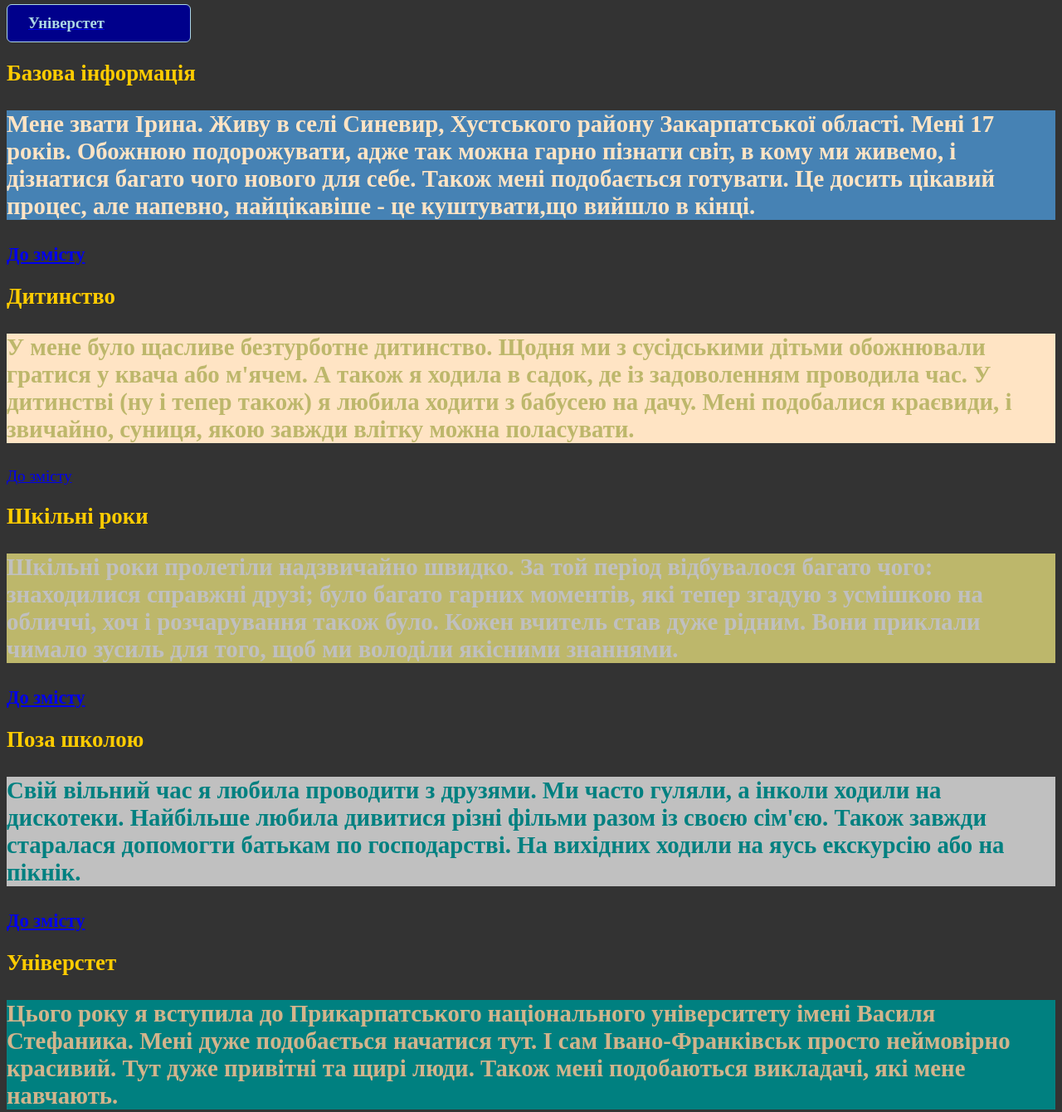
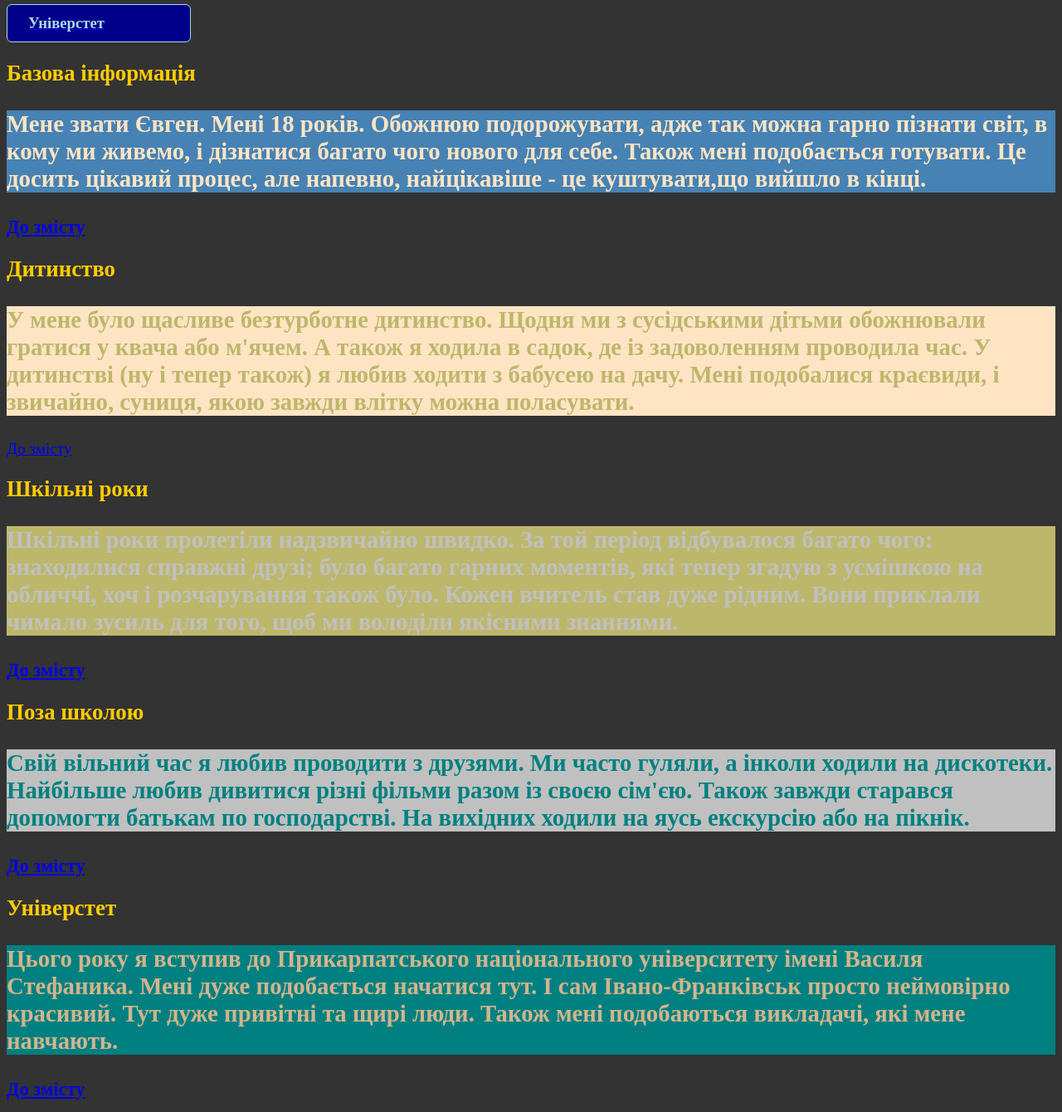
Before and after one commit to Zheka17832/Web, a plain HTML site: page lab1/biography.html in a window 1280 px wide. Shown: the part 380-1720 px from the top of the page at 83% size. Drawn offline with Linux system fonts and the light colour scheme.

Commit message:
Update biography.html

```diff
--- a/lab1/biography.html
+++ b/lab1/biography.html
@@ -10,7 +10,7 @@
 	<body>
 
 	<header>
-		<h1 id='neverever'>Автобіографія Гречин Ірини Василівни</h1>
+		<h1 id='neverever'>Автобіографія Хом'яка Євгена Васильовича</h1>
 		 <a href="index.html" id='italic'>Назад на головну</a></header>
 	<style>
 	body {
@@ -30,19 +30,19 @@
 
 	<article>
 	<h2 class="sky">Базова інформація</h2>
-	<h2 id='Inf'><p>Мене звати Ірина. Живу в селі Синевир, Хустського району Закарпатської області. Мені 17 років. Обожнюю подорожувати, адже так можна гарно пізнати світ, в кому ми живемо, і дізнатися багато чого нового для себе. Також мені подобається готувати. Це досить цікавий процес, але напевно, найцікавіше - це куштувати,що вийшло в кінці.</p></h2>
+	<h2 id='Inf'><p>Мене звати Євген. Мені 18 років. Обожнюю подорожувати, адже так можна гарно пізнати світ, в кому ми живемо, і дізнатися багато чого нового для себе. Також мені подобається готувати. Це досить цікавий процес, але напевно, найцікавіше - це куштувати,що вийшло в кінці.</p></h2>
 	<a href="#zmist"><h3 id='Uni'>До змісту</h3></a>
 	<h2 class="sky">Дитинство</h2>
-	<h2 id='Kinder'><p>У мене було щасливе безтурботне дитинство. Щодня ми з сусідськими дітьми обожнювали гратися у квача або м'ячем. А також я ходила в садок, де із задоволенням проводила час. У дитинстві (ну і тепер також) я любила ходити з бабусею на дачу. Мені подобалися краєвиди, і звичайно, суниця, якою завжди влітку можна поласувати. </p></h2>
+	<h2 id='Kinder'><p>У мене було щасливе безтурботне дитинство. Щодня ми з сусідськими дітьми обожнювали гратися у квача або м'ячем. А також я ходила в садок, де із задоволенням проводила час. У дитинстві (ну і тепер також) я любив ходити з бабусею на дачу. Мені подобалися краєвиди, і звичайно, суниця, якою завжди влітку можна поласувати. </p></h2>
 	<a href="#zmist"><h3id='Uni'>До змісту</h3></a>
 	<h2 class="sky">Шкільні роки</h2>
 	<h2 id='School'><p>Шкільні роки пролетіли надзвичайно швидко. За той період відбувалося багато чого: знаходилися справжні друзі; було багато гарних моментів, які тепер згадую з усмішкою на обличчі, хоч і розчарування також було. Кожен вчитель став дуже рідним. Вони приклали чимало зусиль для того, щоб ми володіли якісними знаннями. </p> </h2>
 	<a href="#zmist"><h3 id='Uni'>До змісту</h3></a>
 	<h2 class="sky">Поза школою</h2>
-	<h2 id='Out'><p>Свій вільний час я любила проводити з друзями. Ми часто гуляли, а інколи ходили на дискотеки. Найбільше любила дивитися різні фільми разом із своєю сім'єю. Також завжди старалася допомогти батькам по господарстві. На вихідних ходили на яусь екскурсію або на пікнік.</p>  </h2>
+	<h2 id='Out'><p>Свій вільний час я любив проводити з друзями. Ми часто гуляли, а інколи ходили на дискотеки. Найбільше любив дивитися різні фільми разом із своєю сім'єю. Також завжди старався допомогти батькам по господарстві. На вихідних ходили на яусь екскурсію або на пікнік.</p>  </h2>
 	<a href="#zmist"><h3 id='Uni'>До змісту</h3></a>
 	<h2 class="sky">Універстет</h2>
-	<h2 id='University'><p>Цього року я вступила до Прикарпатського національного університету імені Василя Стефаника. Мені дуже подобається начатися тут. І сам Івано-Франківськ просто неймовірно красивий. Тут дуже привітні та щирі люди. Також мені подобаються викладачі, які мене навчають.</p></h2>
+	<h2 id='University'><p>Цього року я вступив до Прикарпатського національного університету імені Василя Стефаника. Мені дуже подобається начатися тут. І сам Івано-Франківськ просто неймовірно красивий. Тут дуже привітні та щирі люди. Також мені подобаються викладачі, які мене навчають.</p></h2>
 	<a href="#zmist"><h3 id='Uni'>До змісту</h3></a>
 	</article>
 	<hr>
```
